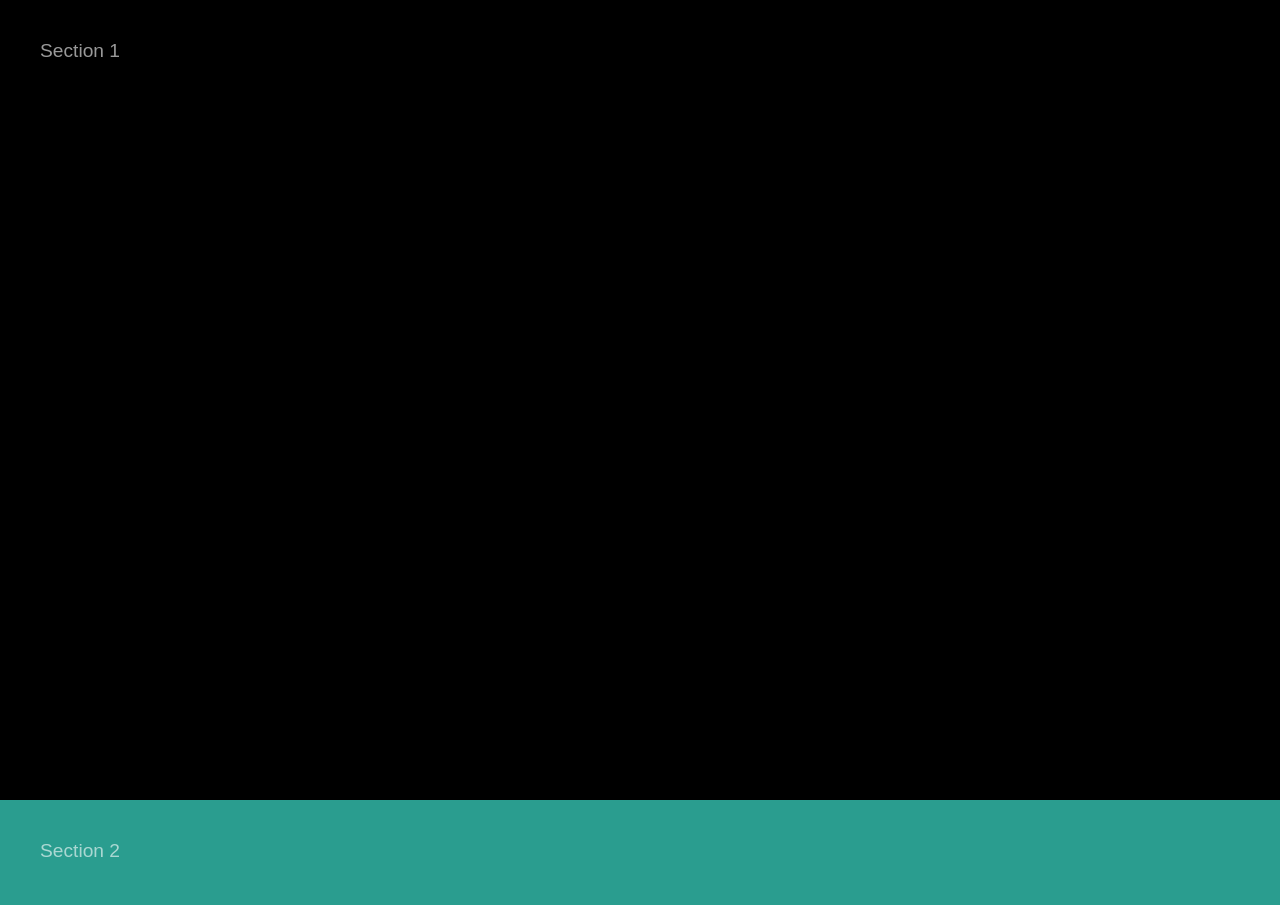
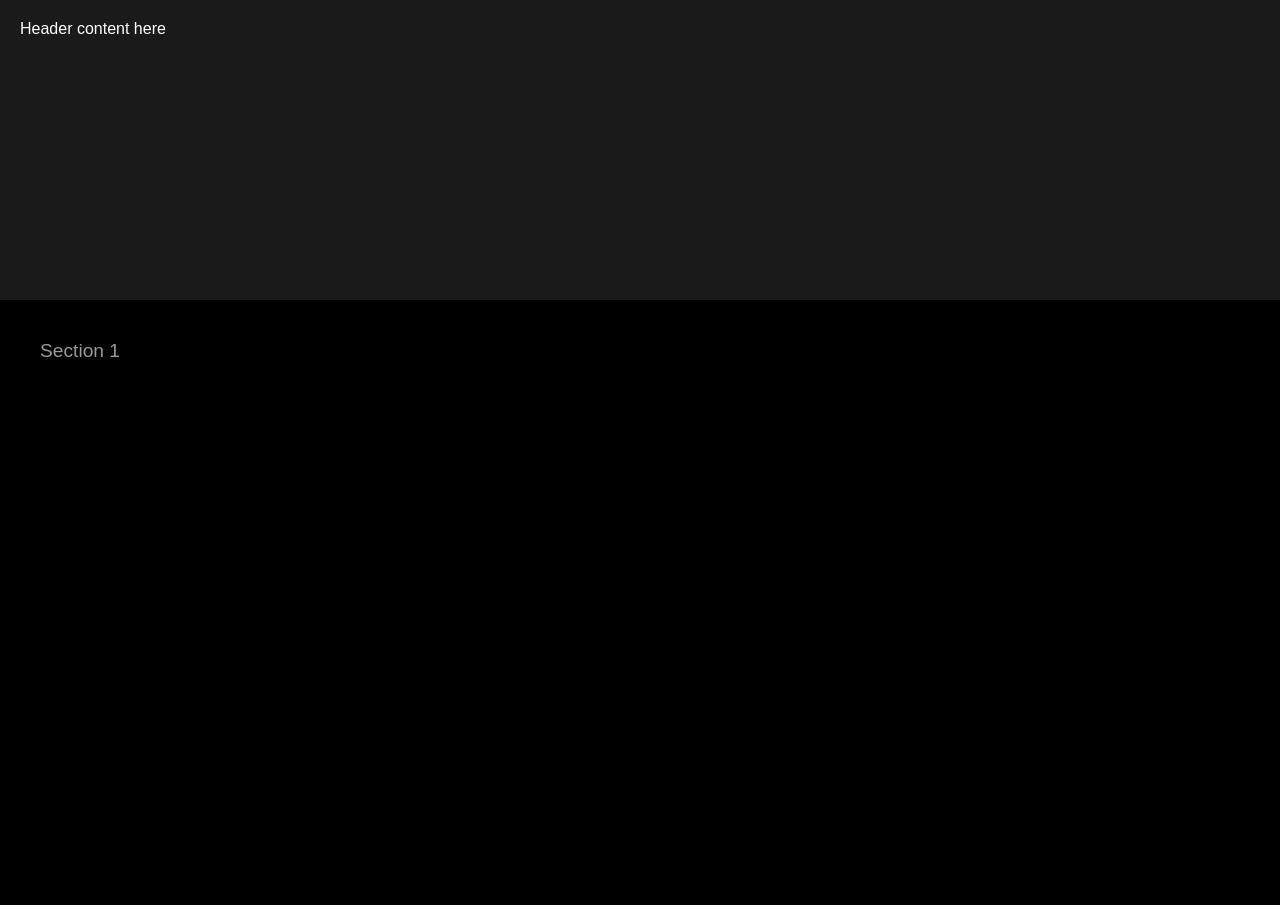
Before and after one commit to genoxci-dev/genoxci-dev.github.io, a plain HTML site: page index.html in a window 1280 px wide. Shown: the top 905 px of the page. Drawn offline with Linux system fonts and the light colour scheme.

Commit message:
Add header files

```diff
--- /dev/null
+++ b/header.html
@@ -0,0 +1,15 @@
+<style>
+  #header {
+    background-color: #1a1a1a;
+    height: 300px; /* final expanded height */
+  }
+</style>
+
+<!-- data-height tells index.html what to animate to -->
+<script>
+  document.getElementById('header').dataset.height = '300px';
+</script>
+
+<div style="padding: 20px; color: white;">
+  Header content here
+</div>
--- a/index.html
+++ b/index.html
@@ -15,6 +15,13 @@
       font-family: sans-serif;
     }
 
+    /* Header — initial height and animation defined here */
+    #header {
+      height: 60px;
+      overflow: hidden;
+      transition: height 0.4s ease;
+    }
+
     /* Section container styles — heights and overflow defined here */
     #s1 { height: 100vh; overflow: hidden; }
     #s2 { height: 100vh; overflow: hidden; }
@@ -25,6 +32,8 @@
 </head>
 <body>
 
+  <div id="header"></div>
+
   <div id="s1"></div>
   <div id="s2"></div>
   <div id="s3"></div>
@@ -32,12 +41,25 @@
   <div id="s5"></div>
 
   <script>
+    async function loadHeader() {
+      const res = await fetch('header.html');
+      const html = await res.text();
+      document.getElementById('header').innerHTML = html;
+
+      // small delay so transition kicks in after style is registered
+      setTimeout(() => {
+        const finalHeight = document.getElementById('header').dataset.height;
+        document.getElementById('header').style.height = finalHeight;
+      }, 50);
+    }
+
     async function loadSection(id, file) {
       const res = await fetch(file);
       const html = await res.text();
       document.getElementById(id).innerHTML = html;
     }
 
+    loadHeader();
     loadSection('s1', 'sections/s1.html');
     loadSection('s2', 'sections/s2.html');
     loadSection('s3', 'sections/s3.html');
```
